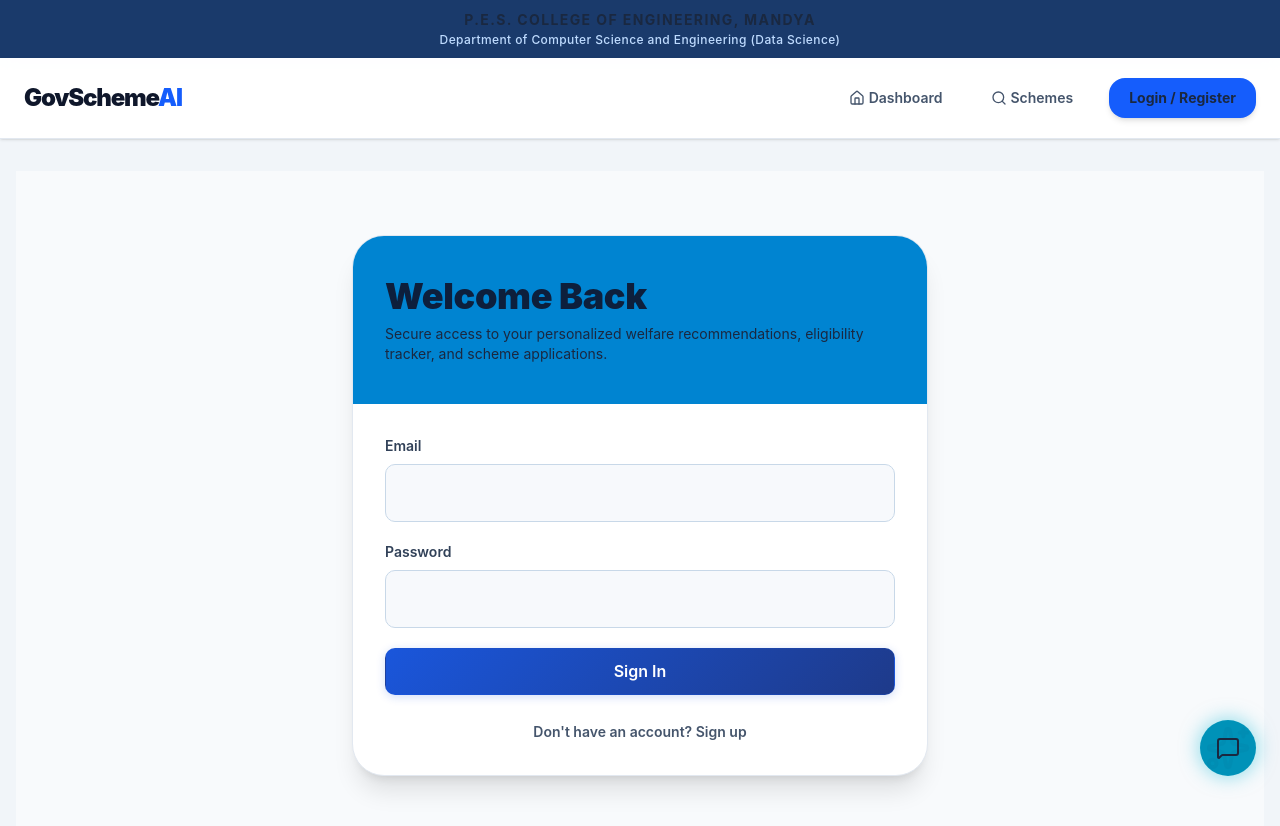
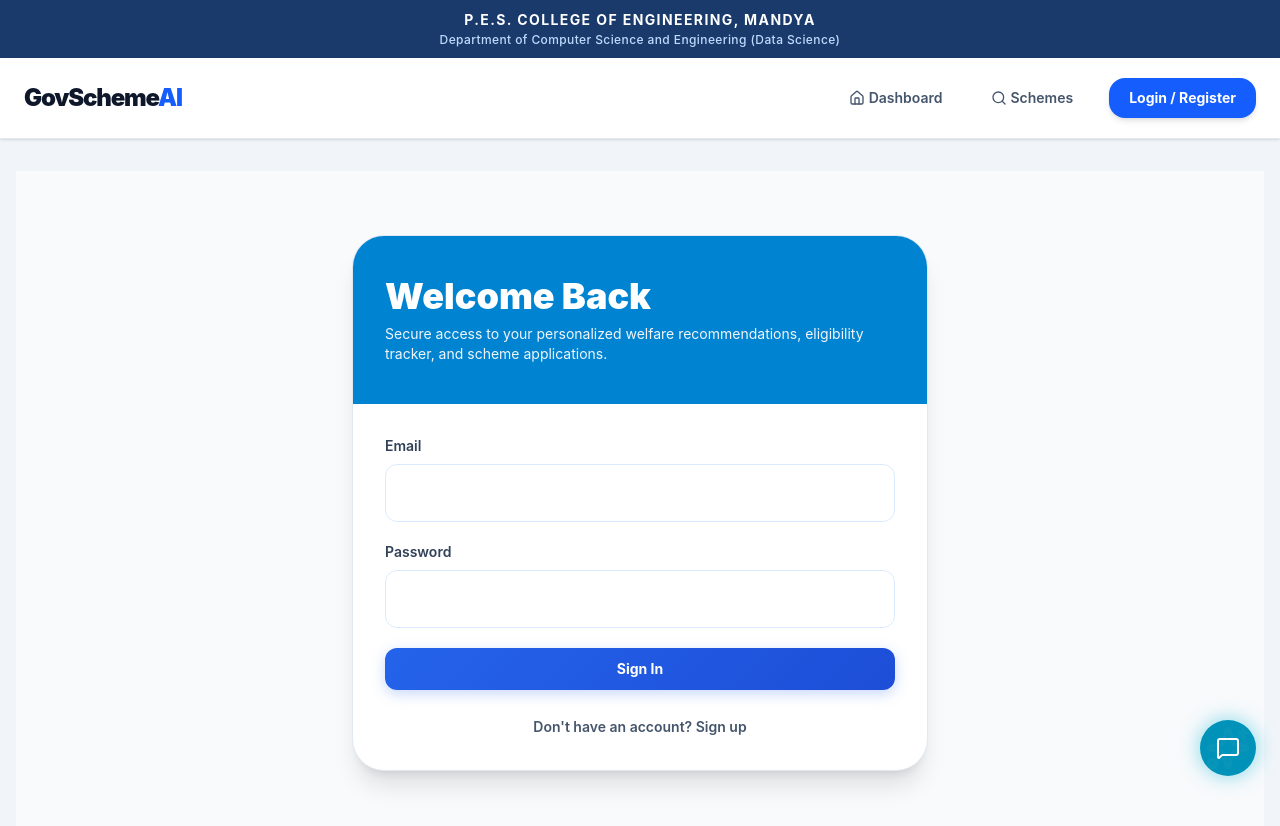
Before and after one commit to Pallavi-18-rgb/AI_Government_Scheme_Recommender, a React app in the folder frontend/: page /login in a window 1280 px wide. Shown: the top 826 px of the page. Built offline with nearby package versions, Linux system fonts and the light colour scheme; the HTML template or start-up script is replaced by a standard one.

Commit message:
Fix dynamic theme switching and color styles via CSS root variables

```diff
--- a/frontend/src/components/Layout.jsx
+++ b/frontend/src/components/Layout.jsx
@@ -110,7 +110,7 @@ const Layout = ({ children }) => {
                 <div className="flex flex-1 overflow-hidden">
                     {/* Sidebar */}
                     <aside className="w-72 flex-shrink-0 bg-white border-r border-slate-200 flex flex-col z-20 shadow-sm">
-                        <div className={`h-24 flex flex-col justify-center px-6 border-b border-slate-200 bg-gradient-to-br ${activePreset.headerBg} transition-all duration-500`}>
+                        <div className="h-24 flex flex-col justify-center px-6 border-b border-slate-200 text-white transition-all duration-500" style={{ background: 'var(--header-bg)' }}>
                             <span className="text-2xl font-black tracking-tight text-white">GovScheme<span className="text-yellow-300">AI</span></span>
                             <span className="text-xs text-blue-100 mt-1 uppercase tracking-[0.15em] font-medium">AI Welfare Assistant</span>
                         </div>
--- a/frontend/src/index.css
+++ b/frontend/src/index.css
@@ -1,163 +1,80 @@
-@import url('https://fonts.googleapis.com/css2?family=Inter:wght@300;400;500;600;700;800&display=swap');
+@import url('https://fonts.googleapis.com/css2?family=Inter:wght@300;400;500;600;700;800;900&display=swap');
 @import "tailwindcss";
 
-@layer base {
-  body {
-    background-color: #eef3f8 !important;
-    color: #1a2840 !important;
-    font-family: 'Inter', system-ui, sans-serif;
-    min-height: 100vh;
+:root {
+  --primary-color: #2563eb;
+  --primary-hover: #1d4ed8;
+  --header-bg: linear-gradient(135deg, #0f172a 0%, #1e3a8a 50%, #2563eb 100%);
+  --button-gradient: linear-gradient(135deg, #2563eb 0%, #1d4ed8 100%);
+  --accent-bg: #eff6ff;
+  --accent-text: #1d4ed8;
+  --card-border: #e2e8f0;
+  --app-bg: #f8fafc;
+  --card-bg: #ffffff;
+  --text-main: #0f172a;
+  --text-muted: #64748b;
 }
 
-  /* Headings - deep navy for authority and trust */
-  h1, h2, h3, h4, h5, h6 {
-    color: #0d1f3c !important;
-    letter-spacing: -0.01em;
-    font-weight: 700;
+.dark {
+  --app-bg: #0b1329;
+  --card-bg: #152238;
+  --card-border: #24344d;
+  --text-main: #f8fafc;
+  --text-muted: #94a3b8;
+  --accent-bg: #1e293b;
 }
 
-  p, span, label {
-    color: #3d5473;
+body {
+  background-color: var(--app-bg);
+  color: var(--text-main);
+  font-family: 'Inter', system-ui, -apple-system, sans-serif;
+  min-height: 100vh;
+  transition: background-color 0.3s ease, color 0.3s ease;
 }
 
-  /* Text color overrides */
-  .text-slate-100, .text-slate-200, .text-slate-300, .text-white {
-    color: #1a2840 !important;
-  }
-
-  .text-slate-400, .text-slate-500 {
-    color: #6b8299 !important;
-  }
-
-  /* Background overrides - clean white/off-white surfaces */
-  .bg-slate-950 {
-    background-color: #eef3f8 !important;
-  }
-
-  .bg-slate-900, .bg-slate-900\/50, .bg-slate-900\/80 {
-    background-color: #f7f9fc !important;
-  }
-
-  .bg-slate-800, .bg-slate-800\/50, .bg-slate-800\/80 {
-    background-color: #e8eef5 !important;
-  }
-
-  /* Sidebar - clean white */
-  aside.bg-slate-950\/80, aside {
-    background-color: #ffffff !important;
-    border-right-color: #d0dce8 !important;
-  }
-
-  header {
-    background-color: #ffffff !important;
-    border-bottom-color: #d0dce8 !important;
-  }
-
-  /* Borders - soft, unobtrusive */
-  .border-slate-800\/60, .border-slate-700, .border-slate-700\/50, .border-slate-800\/50 {
-    border-color: #d0dce8 !important;
-  }
-
-  /* Accent - trustworthy government blue */
-  .text-cyan-400, .text-cyan-500 {
-    color: #1a56db !important;
-  }
-
-  .bg-cyan-950\/50, .bg-cyan-950\/80, .bg-cyan-950\/90 {
-    background-color: #eff5ff !important;
-  }
-
-  .border-cyan-800\/50, .border-cyan-900\/50, .border-cyan-900\/60 {
-    border-color: #bfcfee !important;
-  }
-
-  .text-cyan-300 {
-    color: #1e429f !important;
-  }
-
-  /* Status indicators - soft and calm */
-  .bg-green-500\/10 {
-    background-color: rgba(5, 150, 105, 0.08) !important;
-  }
-
-  .text-green-700 {
-    color: #065f46 !important;
-  }
-
-  .bg-red-500\/10 {
-    background-color: rgba(220, 38, 38, 0.06) !important;
-  }
-
-  .text-red-700 {
-    color: #b91c1c !important;
-  }
-
-  /* Select dropdown */
-  select option {
-    background-color: #ffffff !important;
-    color: #1a2840 !important;
-  }
-
-  /* Buttons - professional government blue */
-  button.glass-button, a.glass-button, .glass-button {
-    color: #ffffff !important;
-    background: linear-gradient(135deg, #1a56db 0%, #1e3a8a 100%) !important;
-    border: 1px solid rgba(26, 86, 219, 0.2) !important;
-    box-shadow: 0 2px 10px rgba(26, 86, 219, 0.2) !important;
-  }
-
-  button.glass-button:hover, a.glass-button:hover, .glass-button:hover {
-    background: linear-gradient(135deg, #1e40af 0%, #1e3a8a 100%) !important;
-    box-shadow: 0 4px 16px rgba(26, 86, 219, 0.3) !important;
-  }
-}
-
-@layer components {
-  /* Cards - clean white with soft blue shadow */
+/* Glass & Theme Styled Cards */
 .glass-panel {
-    background: #ffffff !important;
-    border: 1px solid #d0dce8 !important;
-    box-shadow: 0 2px 12px rgba(26, 86, 219, 0.05), 0 1px 3px rgba(0, 0, 0, 0.04) !important;
-    border-radius: 1rem !important;
-    transition: transform 0.2s ease, box-shadow 0.2s ease, border-color 0.2s ease !important;
-    backdrop-filter: none !important;
+  background: var(--card-bg);
+  border: 1px solid var(--card-border);
+  box-shadow: 0 4px 20px rgba(0, 0, 0, 0.04);
+  border-radius: 1.25rem;
+  transition: transform 0.25s ease, box-shadow 0.25s ease, border-color 0.25s ease;
 }
 
 .glass-panel:hover {
-    transform: translateY(-2px) !important;
-    border-color: #a3bcd8 !important;
-    box-shadow: 0 8px 24px rgba(26, 86, 219, 0.08), 0 2px 6px rgba(0, 0, 0, 0.04) !important;
+  transform: translateY(-2px);
+  box-shadow: 0 10px 30px rgba(0, 0, 0, 0.08);
 }
 
-  /* Buttons */
-  .glass-button {
-    @apply text-white font-semibold transition-all duration-200 transform active:scale-95;
-    border-radius: 0.625rem !important;
-    padding: 0.65rem 1.25rem !important;
+/* Dynamic Glass Buttons */
+.glass-button, button.glass-button {
+  background: var(--button-gradient) !important;
+  color: #ffffff !important;
+  border: none !important;
+  border-radius: 0.75rem !important;
+  padding: 0.65rem 1.35rem !important;
+  font-weight: 700 !important;
+  font-size: 0.875rem !important;
+  box-shadow: 0 4px 14px rgba(37, 99, 235, 0.25) !important;
+  transition: all 0.25s ease !important;
 }
 
-  .glass-button:hover {
-    transform: translateY(-1px);
+.glass-button:hover, button.glass-button:hover {
+  transform: translateY(-1px) scale(1.02) !important;
+  box-shadow: 0 6px 20px rgba(37, 99, 235, 0.35) !important;
 }
 
-  /* Input fields */
+/* Dynamic Inputs */
 .glass-input {
-    background-color: #f7f9fc !important;
-    border: 1.5px solid #c8d8e8 !important;
-    color: #1a2840 !important;
-    border-radius: 0.625rem !important;
-    box-shadow: none !important;
+  background-color: var(--card-bg) !important;
+  border: 1.5px solid var(--card-border) !important;
+  color: var(--text-main) !important;
+  border-radius: 0.75rem !important;
   transition: border-color 0.2s ease, box-shadow 0.2s ease !important;
 }
 
-  .glass-input::placeholder {
-    color: #9bb2c8 !important;
+.glass-input:focus {
+  border-color: var(--primary-color) !important;
+  outline: none !important;
+  box-shadow: 0 0 0 3px rgba(37, 99, 235, 0.15) !important;
 }
-
-  .glass-input:focus {
-    border-color: #1a56db !important;
-    background-color: #ffffff !important;
-    outline: none;
-    box-shadow: 0 0 0 3px rgba(26, 86, 219, 0.1) !important;
-  }
-}
--- a/frontend/src/pages/ApplicationTracker.jsx
+++ b/frontend/src/pages/ApplicationTracker.jsx
@@ -69,7 +69,7 @@ const ApplicationTracker = () => {
   return (
     <div className="space-y-8 animate-fadeIn">
       {/* Header Banner */}
-      <div className={`p-8 rounded-3xl bg-gradient-to-r ${activePreset.headerBg} text-white shadow-xl flex flex-col md:flex-row justify-between items-start md:items-center gap-4`}>
+      <div className="p-8 rounded-3xl text-white shadow-xl flex flex-col md:flex-row justify-between items-start md:items-center gap-4 transition-all duration-500" style={{ background: 'var(--header-bg)' }}>
         <div>
           <span className="text-xs uppercase tracking-widest font-bold text-sky-200">Track Portal</span>
           <h1 className="text-3xl font-black mt-1">{t('applications')}</h1>
--- a/frontend/src/pages/DocumentVault.jsx
+++ b/frontend/src/pages/DocumentVault.jsx
@@ -90,7 +90,7 @@ const DocumentVault = () => {
   return (
     <div className="space-y-8 animate-fadeIn">
       {/* Header Banner */}
-      <div className={`p-8 rounded-3xl bg-gradient-to-r ${activePreset.headerBg} text-white shadow-xl flex flex-col md:flex-row justify-between items-start md:items-center gap-4`}>
+      <div className="p-8 rounded-3xl text-white shadow-xl flex flex-col md:flex-row justify-between items-start md:items-center gap-4 transition-all duration-500" style={{ background: 'var(--header-bg)' }}>
         <div>
           <span className="text-xs uppercase tracking-widest font-bold text-sky-200">Security & Vault</span>
           <h1 className="text-3xl font-black mt-1">{t('documents')}</h1>
```
Also changed, not shown: frontend/src/context/ThemeContext.jsx (+50 -40 lines). Lines whose indentation alone changed are shown as unchanged.
